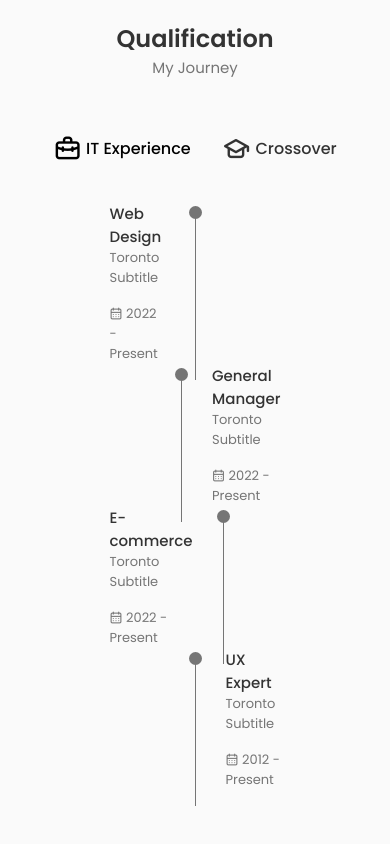
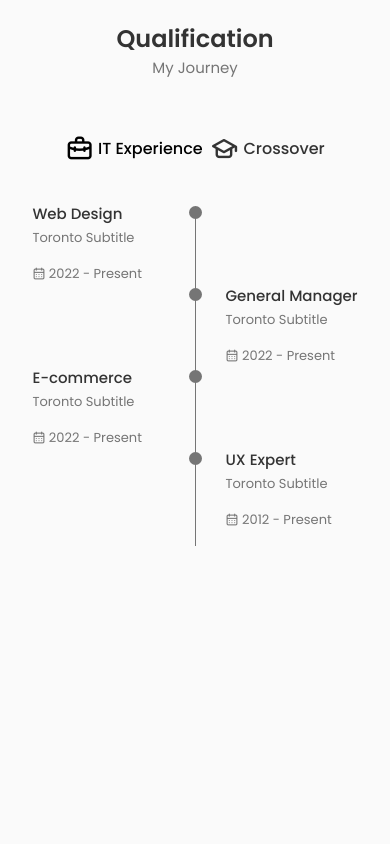
Before and after one commit to junghyun-josh-kim/portfolio-junghyun, a React (Create React App) app: page / in a window 390 px wide. Shown: the part 3015-3859 px from the top of the page. After the commit the page ends 3657 px from the top, so only its background shows below. Built offline with nearby package versions, Linux system fonts and the light colour scheme.

Commit message:
Qualification: CSS reponsive

```diff
--- a/src/components/qualification/qualification.css
+++ b/src/components/qualification/qualification.css
@@ -79,3 +79,38 @@
   background-color: var(--text-color);
   transform: translate(6px, -7px);
 }
+
+/* BREAKPOINTS */
+
+/* Large Devices */
+@media screen and (max-width: 992px) {
+  .qualification__container {
+    margin-left: auto;
+    margin-right: auto;
+  }
+}
+
+/* Medium Devices */
+@media screen and (max-width: 768px) {
+  .qualification__container {
+    margin-left: var(--mb-1-5);
+    margin-right: var(--mb-1-5);
+  }
+}
+
+@media screen and (max-width: 576px) {
+  .qualification__sections {
+    grid-template-columns: inherit;
+  }
+
+  .qualification__button {
+    margin: 0 var(--mb-0-25);
+  }
+}
+
+/* Small Devices */
+@media screen and (max-width: 350px) {
+  .qualification__data {
+    gap: 0.5rem;
+  }
+}
```
